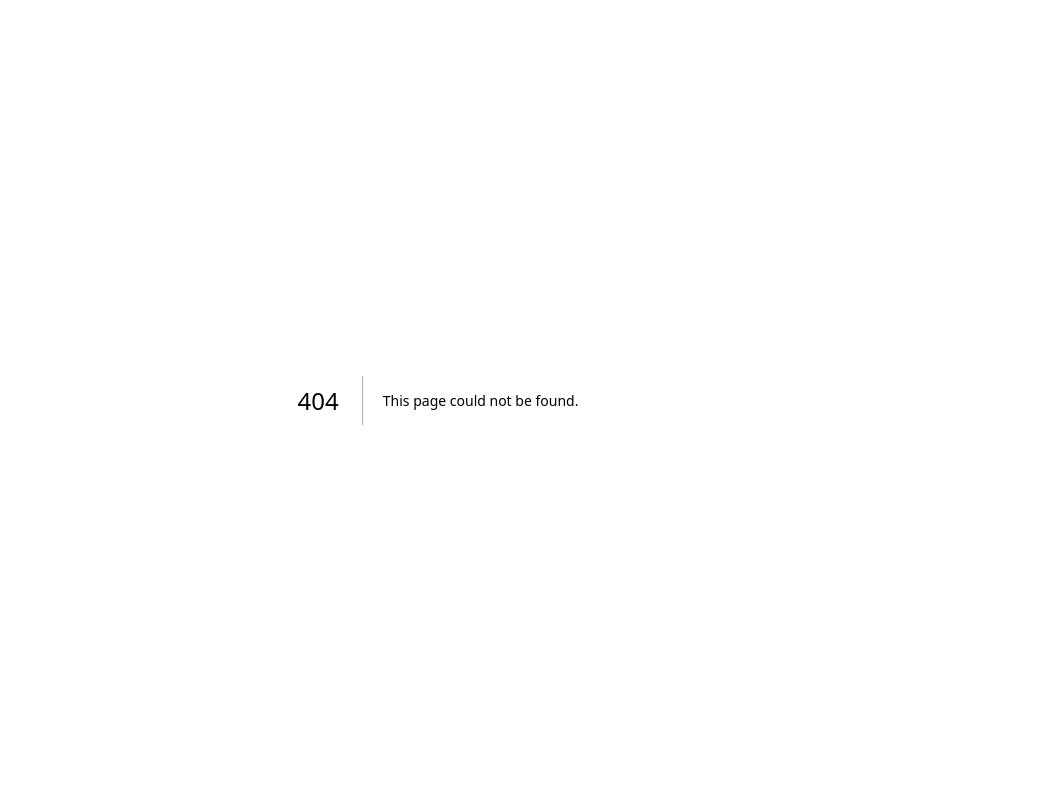
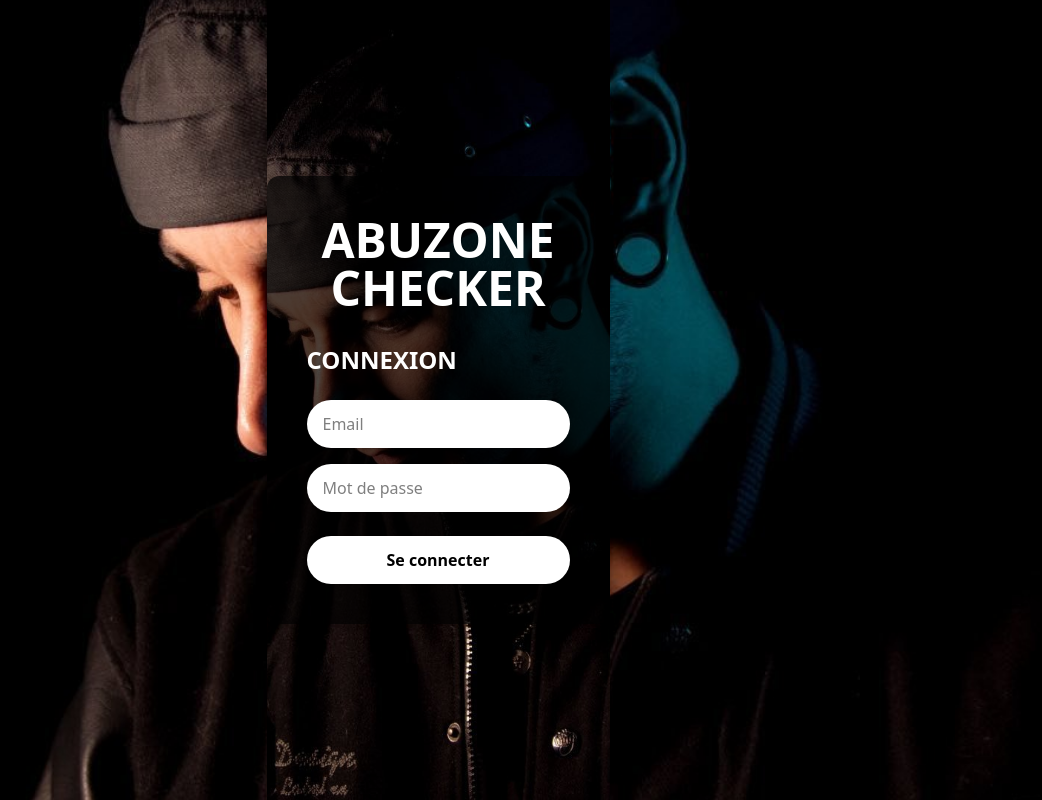
Before and after one commit to Devbrek/lensdesk-demo, a Next.js app: page /login in a window 1280 px wide. Before the commit this address had no page. Shown: the whole page, without its empty margins (202-1244 px from the left). Built offline with nearby package versions, Linux system fonts and the light colour scheme.

Commit message:
front end debut

```diff
--- /dev/null
+++ b/app/api/login/route.ts
@@ -0,0 +1,45 @@
+// app/api/login/route.ts
+import { NextRequest, NextResponse } from "next/server";
+import { prisma } from "@/app/lib/prisma";
+import bcrypt from "bcryptjs"; // pour hashage sécurisé des mots de passe
+
+export async function POST(req: NextRequest) {
+  try {
+    const { email, password } = await req.json();
+
+    if (!email || !password) {
+      return NextResponse.json(
+        { error: "Email et mot de passe requis" },
+        { status: 400 },
+      );
+    }
+
+    // Chercher l'utilisateur en base
+    const user = await prisma.user.findUnique({ where: { email } });
+
+    if (!user) {
+      return NextResponse.json(
+        { error: "Utilisateur non trouvé" },
+        { status: 404 },
+      );
+    }
+
+    // Vérifier le mot de passe
+    const isValid = await bcrypt.compare(password, user.password);
+    if (!isValid) {
+      return NextResponse.json(
+        { error: "Mot de passe incorrect" },
+        { status: 401 },
+      );
+    }
+
+    // Succès → retourner un token ou les infos utilisateur
+    return NextResponse.json({
+      message: "Connexion réussie",
+      user: { id: user.id, email: user.email, name: user.name },
+    });
+  } catch (err) {
+    console.error(err);
+    return NextResponse.json({ error: "Erreur serveur" }, { status: 500 });
+  }
+}
--- /dev/null
+++ b/app/dashboard/page.tsx
@@ -0,0 +1,33 @@
+"use client";
+
+import React from "react";
+import { useRouter } from "next/navigation";
+
+const Dashboard = () => {
+  const router = useRouter();
+
+  return (
+    <div className="min-h-screen bg-[url('/background.jpg')] bg-cover bg-center flex items-center justify-center flex-col ">
+      <h1 className="text-white text-5xl font-bold text-center ">ACCUEIL</h1>
+      <div className="flex flex-col  gap-10 p-10">
+        {/* Carte Inventaire */}
+        <div
+          onClick={() => router.push("/inventory")}
+          className="cursor-pointer w-64 h-40 bg-white/40 rounded-xl shadow-lg flex items-center justify-center text-white text-2xl font-bold hover:bg-white/10 transition uppercase"
+        >
+          Inventaire
+        </div>
+
+        {/* Carte Shootings */}
+        <div
+          onClick={() => router.push("/shootings")}
+          className="cursor-pointer w-64 h-40 bg-white/40 rounded-xl shadow-lg flex items-center justify-center text-white text-2xl font-bold hover:bg-white/10 transition uppercase"
+        >
+          Shootings
+        </div>
+      </div>
+    </div>
+  );
+};
+
+export default Dashboard;
--- /dev/null
+++ b/app/inventory/page.tsx
@@ -0,0 +1,7 @@
+import React from "react";
+
+const inventory = () => {
+  return <div>page</div>;
+};
+
+export default inventory;
--- a/app/layout.tsx
+++ b/app/layout.tsx
@@ -14,7 +14,17 @@ export default function RootLayout({
 }>) {
   return (
     <html lang="fr">
-      <body>{children}</body>
+      <body
+        className="bg-cover bg-center min-h-screen flex items-center justify-center "
+        style={{
+          backgroundImage: "url('/abuzone.jpg')",
+          backgroundSize: "cover",
+          backgroundPosition: "center",
+          minHeight: "100vh",
+        }}
+      >
+        {children}
+      </body>
     </html>
   );
 }
--- /dev/null
+++ b/app/login/page.tsx
@@ -0,0 +1,62 @@
+"use client";
+
+import { useState } from "react";
+import { useRouter } from "next/navigation";
+
+export default function LoginPage() {
+  const router = useRouter();
+  const [email, setEmail] = useState("");
+  const [password, setPassword] = useState("");
+
+  const handleLogin = async () => {
+    try {
+      const res = await fetch("/api/login", {
+        method: "POST",
+        headers: { "Content-Type": "application/json" },
+        body: JSON.stringify({ email, password }),
+      });
+      const data = await res.json();
+
+      if (!res.ok) throw new Error(data.error);
+
+      localStorage.setItem("user", JSON.stringify(data.user));
+      router.push("/dashboard");
+    } catch (err: any) {
+      alert(err.message);
+    }
+  };
+
+  return (
+    <div className="min-h-screen bg-cover bg-center flex items-center justify-center bg-[url('/abuzone.jpg')]">
+      <div className="bg-black/70 p-10 rounded-xl shadow-lg w-full max-w-md flex flex-col items-center gap-8">
+        <h1 className="text-white text-5xl font-bold text-center">
+          ABUZONE <br /> CHECKER
+        </h1>
+
+        <form className="w-full flex flex-col gap-4">
+          <h2 className="text-white text-2xl font-semibold mb-2">CONNEXION</h2>
+          <input
+            type="email"
+            placeholder="Email"
+            value={email}
+            onChange={(e) => setEmail(e.target.value)}
+            className="w-full bg-white text-black rounded-full py-3 px-4 focus:outline-none focus:ring-2 focus:ring-blue-400"
+          />
+          <input
+            type="password"
+            placeholder="Mot de passe"
+            value={password}
+            onChange={(e) => setPassword(e.target.value)}
+            className="w-full bg-white text-black rounded-full py-3 px-4 focus:outline-none focus:ring-2 focus:ring-blue-400"
+          />
+          <button
+            onClick={handleLogin}
+            className="w-full bg-white text-black rounded-full py-3 mt-2 font-semibold hover:bg-gray-200 transition"
+          >
+            Se connecter
+          </button>
+        </form>
+      </div>
+    </div>
+  );
+}
--- /dev/null
+++ b/app/shootings/page.tsx
@@ -0,0 +1,7 @@
+import React from "react";
+
+const shootings = () => {
+  return <div>page</div>;
+};
+
+export default shootings;
```
